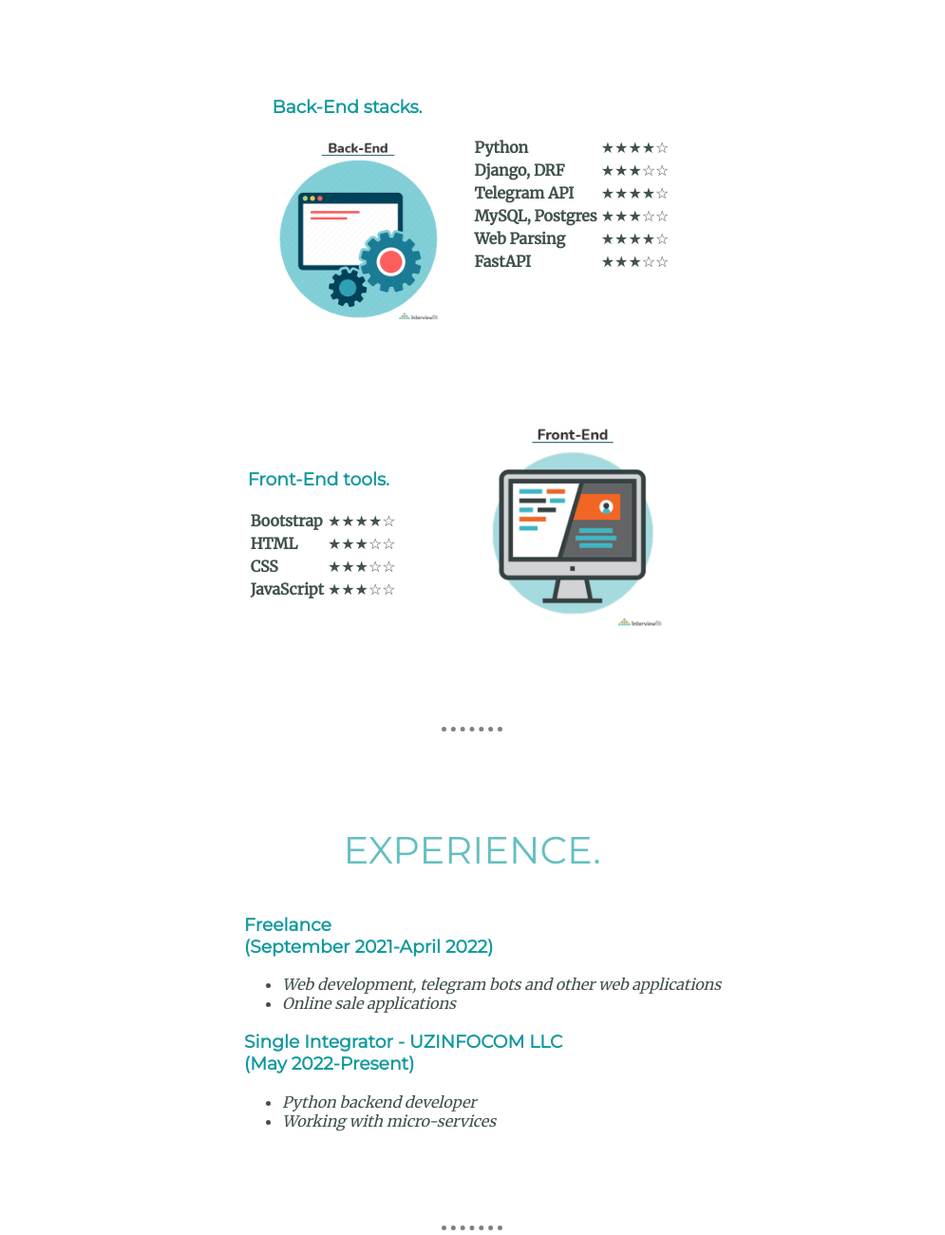
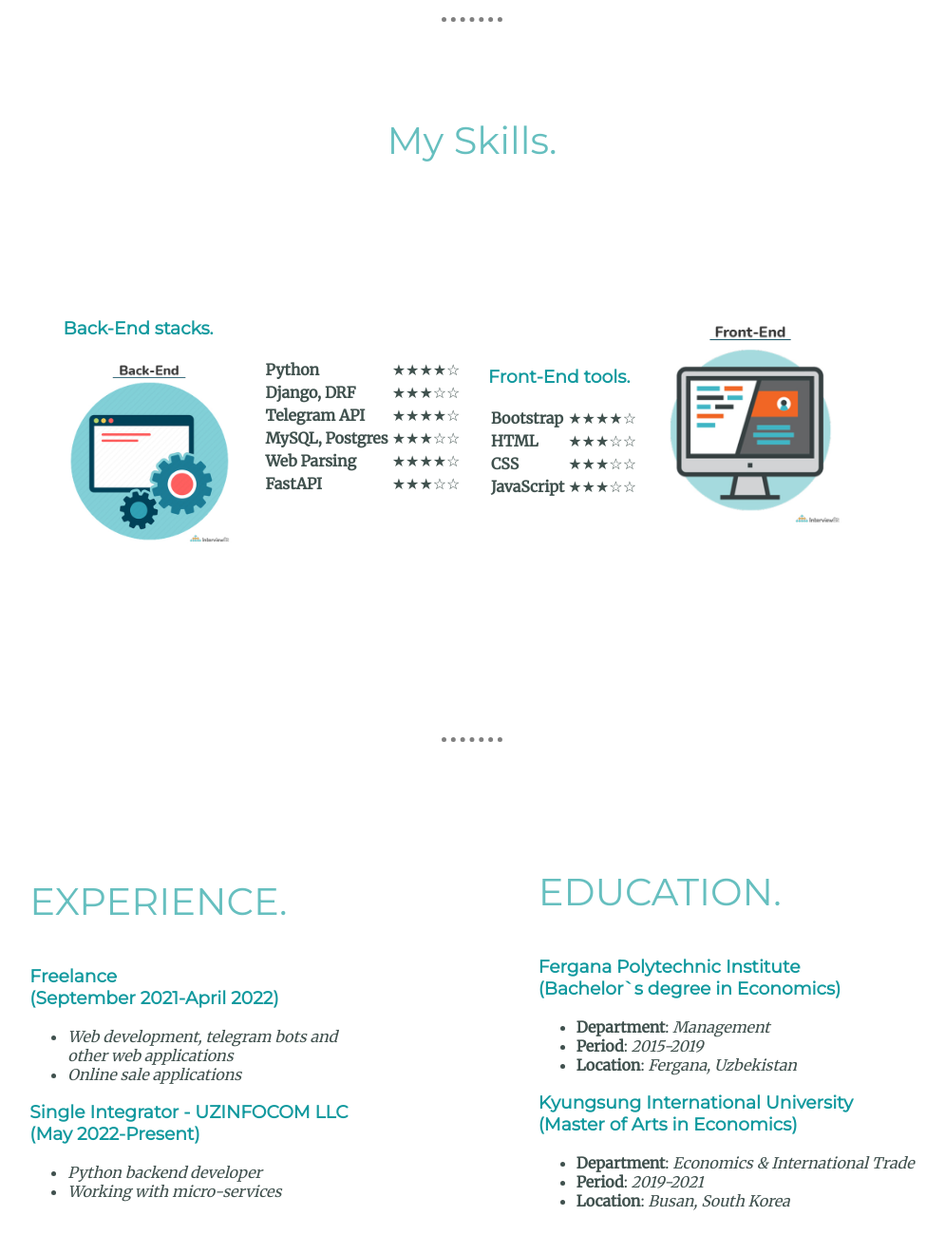
Before and after one commit to karimoff96/CV, a plain HTML site: page index.html in a window 1280 px wide. Shown: the part 1480-2780 px from the top of the page at 95% size, without its empty margins (143-1138 px from the left). Drawn offline with Linux system fonts and the light colour scheme; a web font is replaced by a local one.

Commit message:
minor changes

```diff
--- a/css/style.css
+++ b/css/style.css
@@ -1,4 +1,5 @@
 body {
+
     margin: 0;
     text-align: center;
     font-family: 'Merriweather', serif;
@@ -11,7 +12,8 @@ body {
     /* margin-top: 50px; */
     background-color: #E4F9F5;
     position: relative;
-    padding-top: 100px ;
+    padding-top: 100px;
+    padding-bottom: 200px;
     /* padding-top: ; */
 
 }
@@ -100,8 +102,14 @@ hr {
 p {
     line-height: 2;
 }
+
+.edu {
+    margin-left: 200px;
+    text-align: left;
+    align-items: center;
+}
 .exp {
-    margin-left: 400px;
+    /* margin-right: 100px; */
     text-align: left;
     align-items: center;
 }
@@ -128,7 +136,24 @@ p {
     text-align: left;
     width: 50vw;
     display: flex;
-    justify-content: space-evenly;
+    justify-content: center;
+    align-items: center;
+
+}
+
+.new-div {
+    display: flex;
+    justify-content: center;
+    margin: auto 200px;
+
+}
+
+.new-div2 {
+    display: flex;
+    justify-content: center;
+
+    margin: auto 100px;
+    text-align: left;
     align-items: center;
 }
 
--- a/index.html
+++ b/index.html
@@ -35,8 +35,10 @@
             </p>
         </div>
         <hr>
-        <div class="skills">
+        <div class="contain">
+
             <h2>My Skills.</h2>
+            <div class="new-div">
                 <div class="skill-row">
                     <div>
                         <h3>Back-End stacks.</h3>
@@ -103,13 +105,17 @@
                     <img class="frontend-logo" src="images/frontend.jpg" alt="frontend-logo">
                 </div>
             </div>
+        </div>
+
         <hr>
+        <div class="new-div2">
+            <div class="exp">
+                <!-- <div> -->
                 <h2>EXPERIENCE.</h2>
-        <div class="exp">
                 <h3><strong>Freelance</br>
                         (September 2021-April 2022)</strong></h3>
                 <ul>
-                <li><em>Web development, telegram bots and other web applications</em></li>
+                    <li><em>Web development, telegram bots and </br> other web applications</em></li>
                     <li><em>Online sale applications</em></li>
                 </ul>
                 <h3><strong>Single Integrator - UZINFOCOM LLC</br>
@@ -120,11 +126,8 @@
                 </ul>
             </div>
 
-    </div>
-
-    <hr>
+            <div class="edu">
                 <h2>EDUCATION.</h2>
-    <div class="exp">
                 <h3><strong>Fergana Polytechnic Institute </br>
                         (Bachelor`s degree in Economics)</strong></h3>
                 <ul>
@@ -139,6 +142,8 @@
                     <li><strong>Period</strong>: <em>2019-2021</em></li>
                     <li><strong>Location</strong>: <em>Busan, South Korea</em></li>
                 </ul>
+            </div>
+        </div>
     </div>
     <hr>
 
```
Lines whose indentation alone changed are shown as unchanged.
